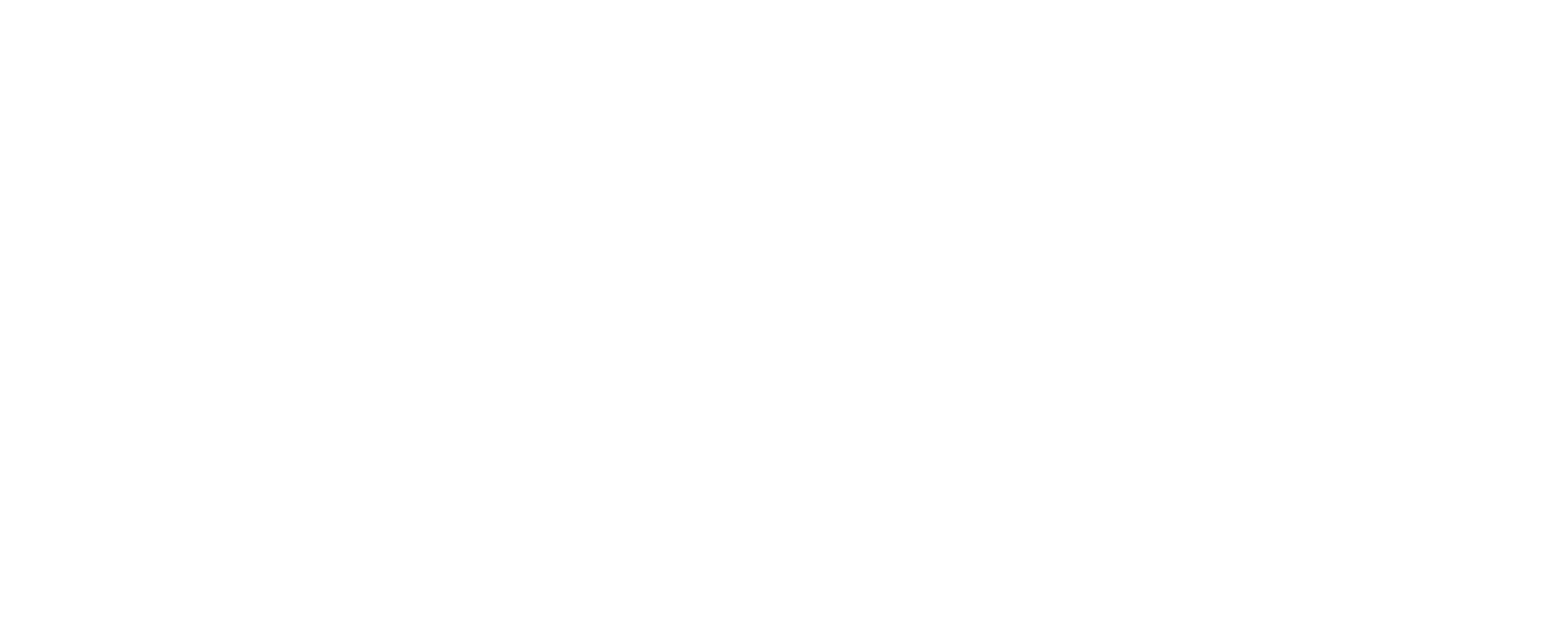
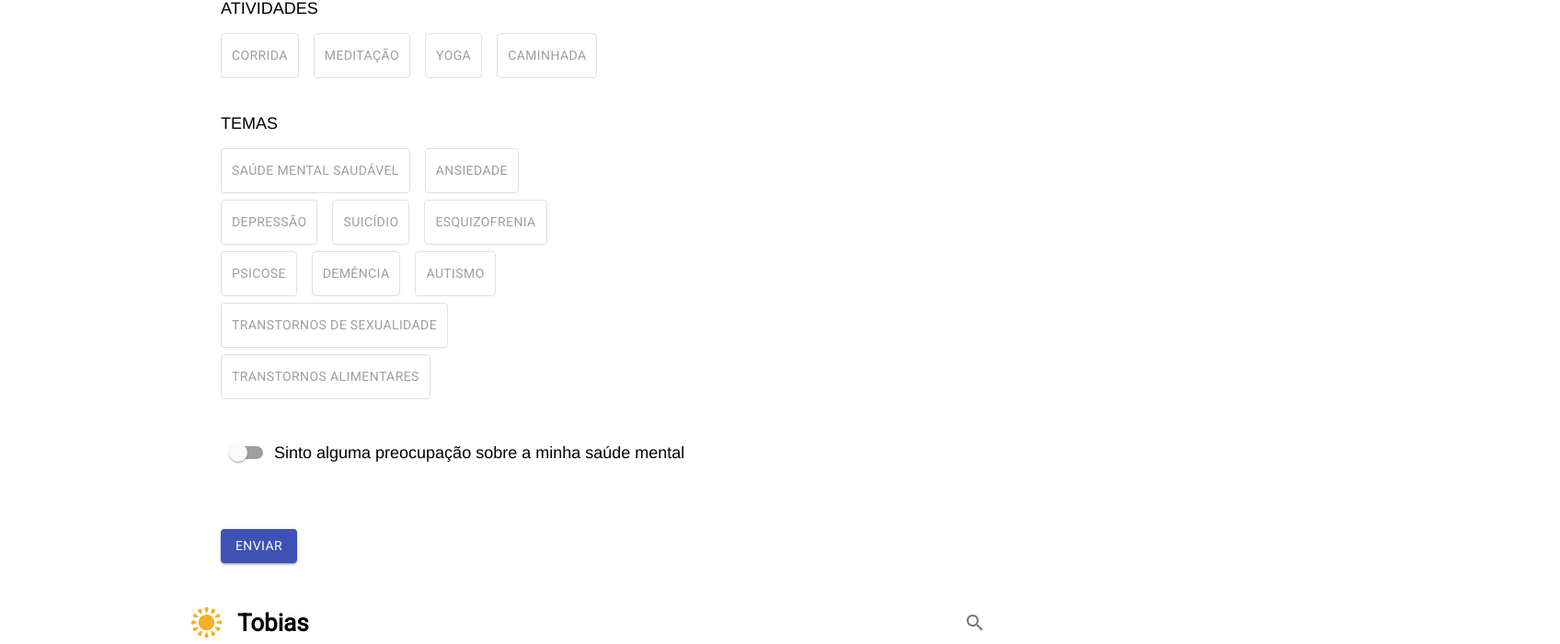
Before and after one commit to philipguedes/cuidas-tobias, a React (Create React App) app: page /feed in a window 1280 px wide. Shown: the part 520-1220 px from the top of the page at 92% size, 1696 px wide, since content can reach past the window. Before the commit the page ends 800 px from the top, so only its background shows below. Built offline with nearby package versions, Linux system fonts and the light colour scheme.

Commit message:
refinamento

```diff
--- a/src/App.js
+++ b/src/App.js
@@ -11,8 +11,8 @@
     <div className="app">
 
       <Router>
-        <Route path="/registration" component={Registration} />
-        <Route path="/" exact component={Feed} />
+        <Route path="/" component={Registration} />
+        <Route path="/feed" exact component={Feed} />
         <Route path="/eventos/:name" component={EventPage} />
         <Route path="/profissionais/:name" component={ProfessionalsPage} />
       </Router>
--- a/src/components/header.js
+++ b/src/components/header.js
@@ -8,7 +8,7 @@
             <div style={{ maxWidth: '1130px', width: '100%' }}>
                 <VSeparator />
                 <div style={{ width: '100%', display: 'flex', alignItems: 'center' }}>
-                    <Link to="/" style={{ color: 'black', textDecoration: 'none', width: '100%', display: 'flex', alignItems: 'center' }}>
+                    <Link to="/feed" style={{ color: 'black', textDecoration: 'none', width: '100%', display: 'flex', alignItems: 'center' }}>
                         <img src={require('../logo.svg')} height={34} width={34} style={{ display: 'inline' }} />
                         <HSeparator />
                         <p className="font-logo">Tobias</p>
```
